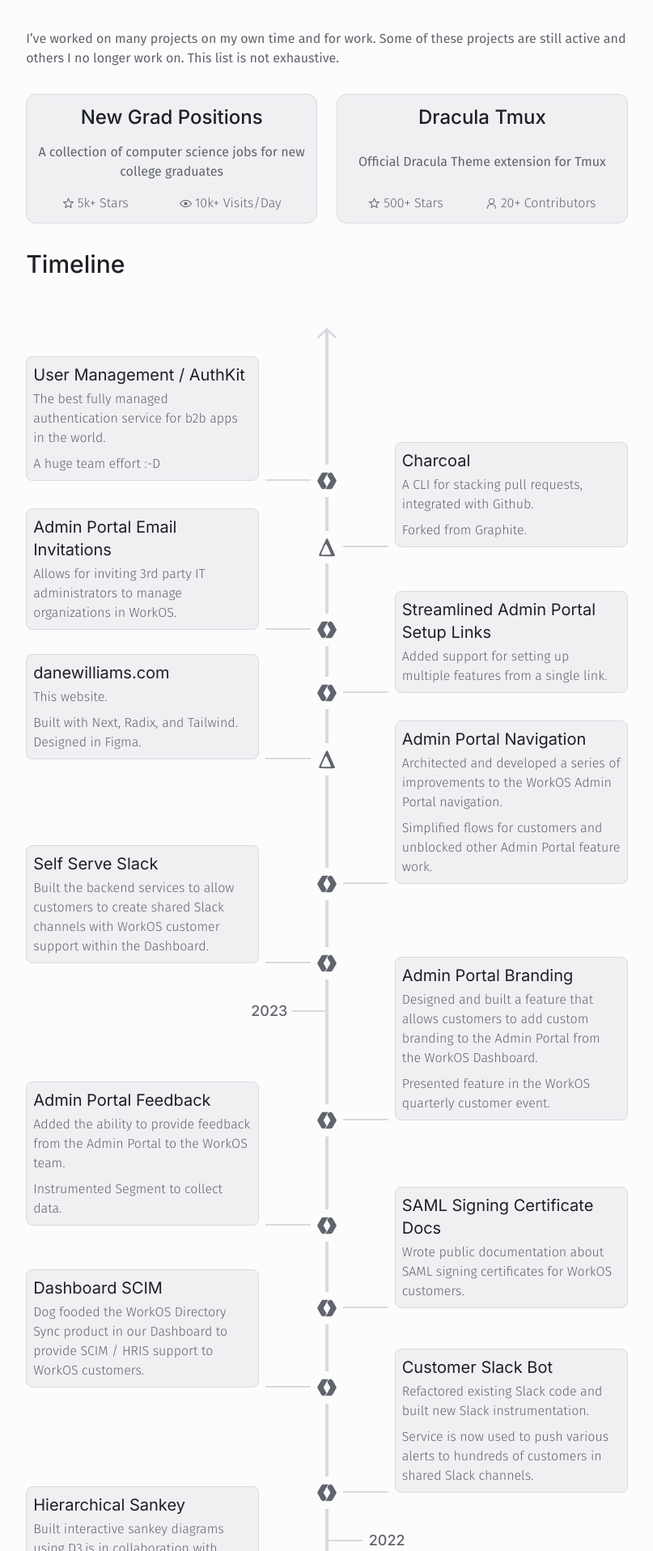
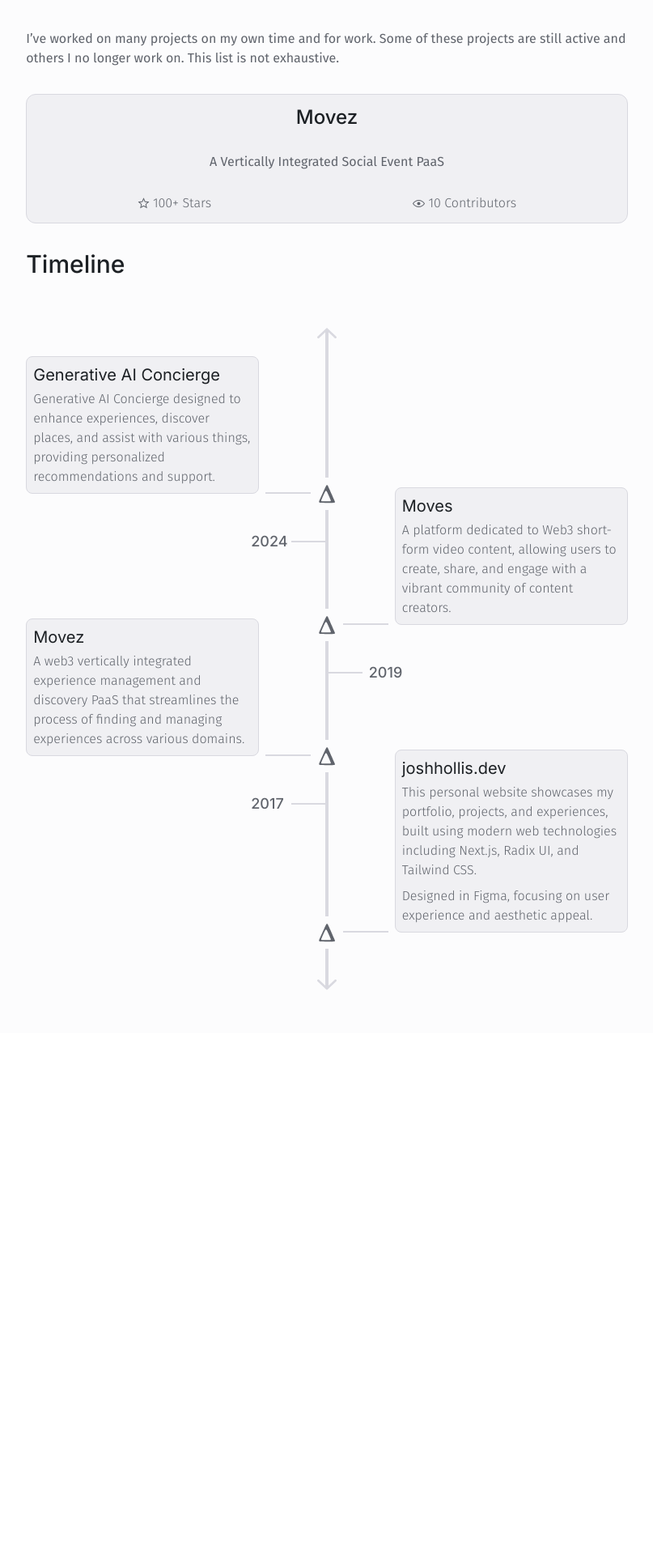
Before and after one commit to joshuahollis/joshhollis.dev, a Next.js app: page /projects in a window 1280 px wide. Shown: the part 124-2040 px from the top of the page at 81% size, without its empty margins (236-1043 px from the left). After the commit the page ends 1400 px from the top, so only its background shows below. Built offline with nearby package versions, Linux system fonts and the light colour scheme.

Commit message:
new stuff

```diff
--- a/content/projects/timeline-projects.ts
+++ b/content/projects/timeline-projects.ts
@@ -5,165 +5,82 @@
   'isRight' | 'isFirst' | 'isLast' | 'newYear'
 > & { date: string })[] = [
   {
-    name: 'User Management / AuthKit',
-    url: 'https://workos.com/blog/introducing-authkit-and-user-management',
-    date: new Date('2023-11-28').toISOString(),
-    organization: 'workos',
-    description:
-      'The best fully managed authentication service for b2b apps in the world.',
-    secondaryDescription: 'A huge team effort :-D',
+    name: 'Generative AI Concierge',
+    url: 'https://movez.ai',
+    date: new Date('2024-05-23').toISOString(),
+    organization: 'Movez AI (movez.ai)',
+    description: 'Generative AI Concierge designed to enhance experiences, discover places, and assist with various things, providing personalized recommendations and support.',
+    secondaryDescription: '',
   },
+
   {
-    name: 'Charcoal',
-    url: 'https://github.com/danerwilliams/charcoal',
-    date: new Date('2023-10-10').toISOString(),
-    organization: 'personal',
-    description: 'A CLI for stacking pull requests, integrated with Github.',
-    secondaryDescription: 'Forked from Graphite.',
+    name: 'Moves',
+    url: 'https://movesapp.io',
+    date: new Date('2019-07-01').toISOString(),
+    organization: 'Moves',
+    description: 'A platform dedicated to Web3 short-form video content, allowing users to create, share, and engage with a vibrant community of content creators.',
+    secondaryDescription: '',
   },
+
   {
-    name: 'Admin Portal Email Invitations',
-    url: 'https://workos.com/changelog/invite-admins-to-admin-portal-via-email',
-    date: new Date('2023-07-20').toISOString(),
-    organization: 'workos',
-    description:
-      'Allows for inviting 3rd party IT administrators to manage organizations in WorkOS.',
+    name: 'Movez',
+    url: 'https://movez.com',
+    date: new Date('2017-07-02').toISOString(),
+    organization: 'Movez',
+    description: 'A web3 vertically integrated experience management and discovery PaaS that streamlines the process of finding and managing experiences across various domains.',
+    secondaryDescription: '',
   },
+
   {
-    name: 'Streamlined Admin Portal Setup Links',
-    url: 'https://workos.com/changelog/streamlined-admin-portal-setup-links',
-    date: new Date('2023-05-22').toISOString(),
-    organization: 'workos',
-    description:
-      'Added support for setting up multiple features from a single link.',
-  },
-  {
-    name: 'danewilliams.com',
-    url: 'https://github.com/danerwilliams/danewilliams.com',
+    name: 'joshhollis.dev',
+    url: 'https://github.com/joshuahollis/joshhollis.dev',
     date: new Date('2023-04-01').toISOString(),
     organization: 'personal',
-    description: 'This website.',
-    secondaryDescription:
-      'Built with Next, Radix, and Tailwind. Designed in Figma.',
+    description: 'This personal website showcases my portfolio, projects, and experiences, built using modern web technologies including Next.js, Radix UI, and Tailwind CSS.',
+    secondaryDescription: 'Designed in Figma, focusing on user experience and aesthetic appeal.',
   },
-  {
-    name: 'Admin Portal Navigation',
-    url: 'https://workos.com/changelog/improved-navigation-in-admin-portal',
-    date: new Date('2023-02-27').toISOString(),
-    organization: 'workos',
-    description:
-      'Architected and developed a series of improvements to the WorkOS Admin Portal navigation.',
-    secondaryDescription:
-      'Simplified flows for customers and unblocked other Admin Portal feature work.',
-  },
-  {
-    name: 'Self Serve Slack',
-    url: 'https://workos.com/changelog/self-serve-creation-of-your-shared-slack-channel',
-    date: new Date('2023-01-13').toISOString(),
-    organization: 'workos',
-    description:
-      'Built the backend services to allow customers to create shared Slack channels with WorkOS customer support within the Dashboard.',
-  },
-  {
-    name: 'Admin Portal Branding',
-    url: 'https://workos.com/changelog/customize-admin-portal-branding-from-the-dashboard',
-    date: new Date('2022-12-05').toISOString(),
-    organization: 'workos',
-    description:
-      'Designed and built a feature that allows customers to add custom branding to the Admin Portal from the WorkOS Dashboard.',
-    secondaryDescription:
-      'Presented feature in the WorkOS quarterly customer event.',
-  },
-  {
-    name: 'Admin Portal Feedback',
-    url: 'https://workos.com/changelog/improved-experience-in-admin-portal',
-    date: new Date('2022-11-10').toISOString(),
-    organization: 'workos',
-    description:
-      'Added the ability to provide feedback from the Admin Portal to the WorkOS team.',
-    secondaryDescription: 'Instrumented Segment to collect data.',
-  },
-  {
-    name: 'SAML Signing Certificate Docs',
-    url: 'https://workos.com/docs/sso/signing-certificates',
-    date: new Date('2022-09-01').toISOString(),
-    organization: 'workos',
-    description:
-      'Wrote public documentation about SAML signing certificates for WorkOS customers.',
-  },
-  {
-    name: 'Dashboard SCIM',
-    date: new Date('2022-06-01').toISOString(),
-    organization: 'workos',
-    description:
-      'Dog fooded the WorkOS Directory Sync product in our Dashboard to provide SCIM / HRIS support to WorkOS customers.',
-  },
-  {
-    name: 'Customer Slack Bot',
-    organization: 'workos',
-    date: new Date('2022-03-01').toISOString(),
-    description:
-      'Refactored existing Slack code and built new Slack instrumentation.',
-    secondaryDescription:
-      'Service is now used to push various alerts to hundreds of customers in shared Slack channels.',
-  },
-  {
-    name: 'Hierarchical Sankey',
-    organization: 'nd',
-    date: new Date('2021-12-01').toISOString(),
-    url: 'https://link.springer.com/chapter/10.1007/978-3-030-90436-4_31',
-    description:
-      'Built interactive sankey diagrams using D3.js in collaboration with other Notre Dame students.',
-    secondaryDescription:
-      'Published “A Study of Hierarchical Sankey Diagrams: Design and Evaluation” to ISVC 2021 academic research conference.',
-  },
-  {
-    name: 'Operational Data Integration',
-    organization: 'qualtrics',
-    date: new Date('2021-08-01').toISOString(),
-    description:
-      'Built a feature for the Frontline Feedback product that automatically syncs data from external platforms such as Salesforce into Qualtrics.',
-  },
-  {
-    name: 'playruski.com',
-    organization: 'nd',
-    url: 'https://github.com/coderquad/ruski',
-    date: new Date('2021-05-01').toISOString(),
-    description:
-      'Full stack web app built in Angular/ Node / GraphQL with other students for tracking results and ranking athletes in a popular sport at Notre Dame.',
-    secondaryDescription:
-      'Handled all of the infrastructure and back end development.',
-  },
-  {
-    name: 'pstb.in',
-    organization: 'personal',
-    url: 'https://github.com/danerwilliams/pstb.in',
-    date: new Date('2020-12-01').toISOString(),
-    description:
-      'Pastebin and url shortener built with serverless AWS. Utilizes AWS Lambda, API Gateway, S3, and the Chalice framework.',
-    secondaryDescription: 'Actively deployed to pstb.in.',
-  },
-  {
-    name: 'B Minor Compiler',
-    organization: 'nd',
-    date: new Date('2020-11-01').toISOString(),
-    description:
-      'A 4 stage compiler consisting of a scanner, parser, pretty printer, and type checker for the B Minor programming language written with C, Flex, and Bison.',
-  },
-  {
-    name: 'Pork Chop',
-    organization: 'personal',
-    url: 'https://github.com/danerwilliams/pork-chop',
-    date: new Date('2020-05-01').toISOString(),
-    description:
-      'GroupMe chat bot written in Python and trained on 100s of thousands of messages from an iMessage group chat.',
-  },
-  {
-    name: 'joshhollis.dev',
-    organization: 'personal',
-    url: 'https://github.com/joshuahollis/joshhollis.dev',
-    date: new Date('2020-04-01').toISOString(),
-    description:
-      'My original personal website built using Hugo along with customizations using vanilla Javascript and CSS.',
-  },
+//   {
+//     name: 'Admin Portal Navigation',
+//     url: 'https://movez.ai/changelog/improved-navigation-in-admin-portal',
+//     date: new Date('2023-02-27').toISOString(),
+//     organization: 'Movez AI (movez.ai)',
+//     description: '',
+//     secondaryDescription: '',
+//   },
+//   {
+//     name: 'Self Serve Slack',
+//     url: 'https://movez.ai/changelog/self-serve-creation-of-your-shared-slack-channel',
+//     date: new Date('2023-01-13').toISOString(),
+//     organization: 'Movez AI (movez.ai)',
+//     description: '',
+//   },
+//   {
+//     name: 'Admin Portal Branding',
+//     url: 'https://movez.ai/changelog/customize-admin-portal-branding-from-the-dashboard',
+//     date: new Date('2022-12-05').toISOString(),
+//     organization: 'Movez AI (movez.ai)',
+//     description: '',
+//     secondaryDescription: '',
+//   },
+//   {
+//     name: 'Admin Portal Feedback',
+//     url: 'https://movez.ai/changelog/improved-experience-in-admin-portal',
+//     date: new Date('2022-11-10').toISOString(),
+//     organization: 'Movez AI (movez.ai)',
+//     description: '',
+//     secondaryDescription: '',
+//   },
+//   {
+//     name: 'SAML Signing Certificate Docs',
+//     url: 'https://movez.ai/docs/sso/signing-certificates',
+//     date: new Date('2022-09-01').toISOString(),
+//     organization: 'Movez AI (movez.ai)',
+//     description: '',
+//   },
+//   {
+//     name: 'Dashboard SCIM',
+//     date: new Date('2022-06-01').toISOString(),
+//     organization: 'Movez AI (movez.ai)',
+//     description: '',
+//   },
 ];
--- a/pages/projects.tsx
+++ b/pages/projects.tsx
@@ -29,12 +29,12 @@
         title={title}
         description={description}
         openGraph={{
-          title: `${title} | Dane Williams`,
+          title: `${title} | Joshua Hollis`,
           description,
-          url: 'https://danewilliams.com/projects',
+          url: 'https://joshhollis.dev/projects',
           images: [
             {
-              url: 'https://danewilliams.com/static/images/social/projects.jpeg',
+              url: 'https://joshhollis.dev/static/images/social/projects.jpeg',
               type: 'image/jpeg',
             },
           ],
@@ -47,24 +47,24 @@
           <div className="flex flex-row max-[576px]:flex-col gap-6 mt-8">
             <div className="flex w-full">
               <HighlightedProject
-                name="New Grad Positions"
-                url="https://github.com/SimplifyJobs/New-Grad-Positions"
-                description="A collection of computer science jobs for new college graduates"
+                name="Movez"
+                url="https://github.com/movez"
+                description="A Vertically Integrated Social Event PaaS"
                 stats={[
-                  { icon: <StarIcon />, label: '5k+ Stars' },
-                  { icon: <EyeOpenIcon />, label: '10k+ Visits/Day' },
+                  { icon: <StarIcon />, label: '100+ Stars' },
+                  { icon: <EyeOpenIcon />, label: '10 Contributors' },
                 ]}
-              />
-            </div>
-            <div className="flex w-full">
-              <HighlightedProject
-                name="Dracula Tmux"
-                url="https://github.com/dracula/tmux"
-                description="Official Dracula Theme extension for Tmux"
-                stats={[
-                  { icon: <StarIcon />, label: '500+ Stars' },
-                  { icon: <PersonIcon />, label: '20+ Contributors' },
-                ]}
+            //   />
+            // </div>
+            // <div className="flex w-full">
+            //   <HighlightedProject
+            //     name="Dracula Tmux"
+            //     url="https://github.com/dracula/tmux"
+            //     description="Official Dracula Theme extension for Tmux"
+            //     stats={[
+            //       { icon: <StarIcon />, label: '500+ Stars' },
+            //       { icon: <PersonIcon />, label: '20+ Contributors' },
+            //     ]}
               />
             </div>
           </div>
```
